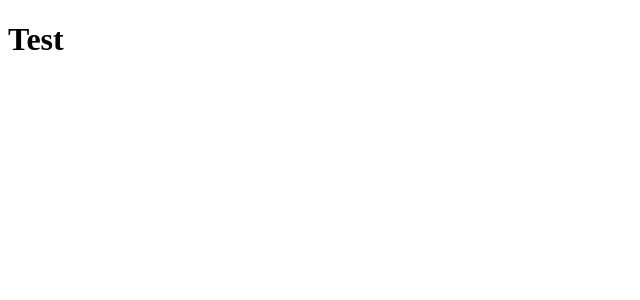
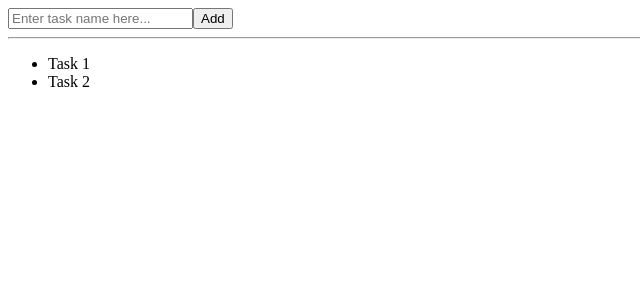
Before and after one commit to jsksru/task-manager-front, a React app: page / in a window 1280 px wide. Shown: the top 300 px of the page, without its empty margins (0-640 px from the left). Built offline with nearby package versions, Linux system fonts and the light colour scheme; the HTML template or start-up script is replaced by a standard one.

Commit message:
added simple task list components

```diff
--- a/src/App.tsx
+++ b/src/App.tsx
@@ -1,9 +1,32 @@
 import React from 'react';
+import TaskList from './components/TaskList/TaskList';
+import NewTask from './components/NewTask/NewTask';
+import { Tasks, Status } from './store/types/TaskTypes';
+
+const tasks: Tasks = [
+  {
+    id: '101',
+    title: 'Task 1',
+    started: new Date(),
+    expire: new Date(),
+    status: Status.STARTED
+  },
+  {
+    id: '102',
+    title: 'Task 2',
+    started: new Date(),
+    expire: new Date(),
+    status: Status.INPROCESS
+  }
+];
 
 const App = () => {
-  console.log(1);
   return (
-    <h1>Test</h1>
+    <>
+      <NewTask />
+      <hr/>
+      <TaskList tasks={tasks} isLoading={false}/>
+    </>
   );
 }
 
--- /dev/null
+++ b/src/components/NewTask/NewTask.tsx
@@ -0,0 +1,12 @@
+import React from 'react';
+
+const NewTask = () => {
+  return (
+    <>
+      <input type="text" placeholder="Enter task name here..."/>
+      <button>Add</button>
+    </>
+  );
+}
+
+export default NewTask;
--- /dev/null
+++ b/src/components/TaskList/TaskList.tsx
@@ -0,0 +1,27 @@
+import React from 'react';
+import { Tasks } from '../../store/types/TaskTypes';
+
+interface TaskProps {
+  tasks: Tasks,
+  isLoading: boolean
+}
+
+const TaskList = (props: TaskProps) => {
+  const { tasks, isLoading } = props;
+
+  const loading = (
+    <div>
+      Tasks Loading...
+    </div>
+  );
+
+  const tasksList = (
+    <ul>
+      { tasks.map(task => <li key={task.id}>{task.title}</li>) }
+    </ul>
+  );
+
+  return isLoading ? loading : tasksList;
+}
+
+export default TaskList;
```
